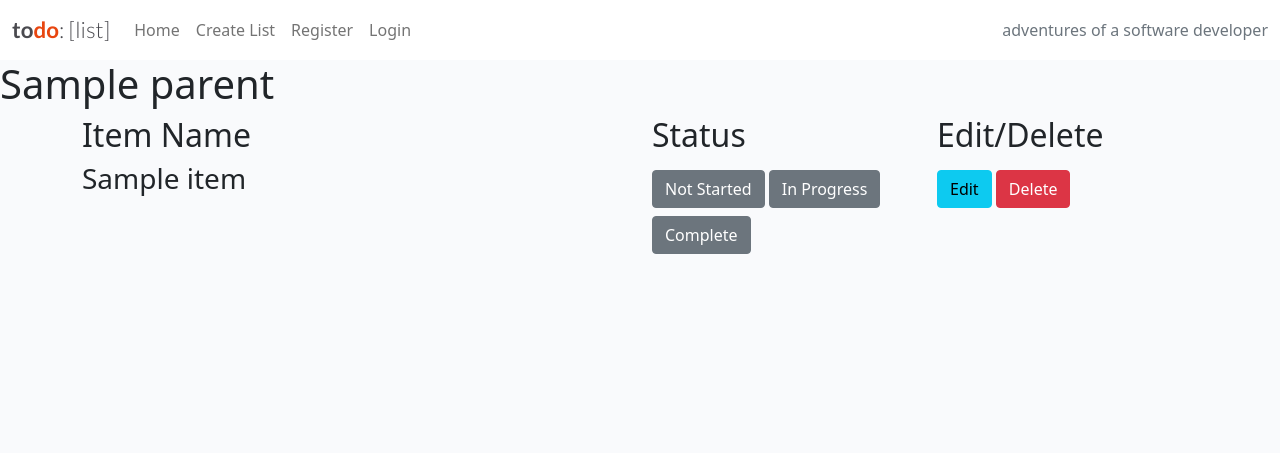
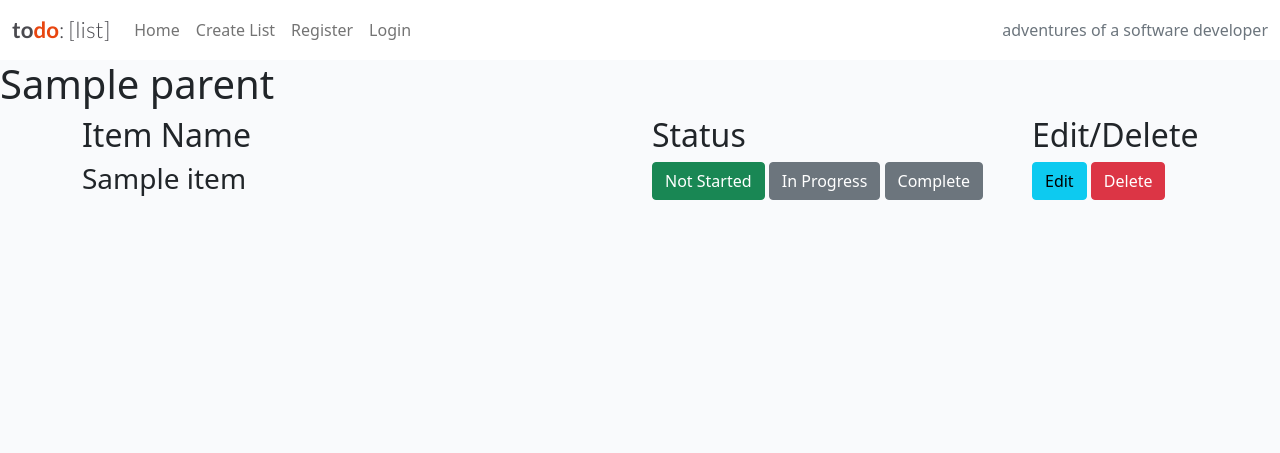
Before and after one commit to SolaraCI/capstone-list, a Django app: template todo/templates/todo/view_list.html in a window 1280 px wide. Shown: the top 453 px of the page. Run offline with Django 4.2, Linux system fonts and the light colour scheme; tables that the repository leaves empty hold one stand-in row (values such as "Sample post"); the template is opened without the code that fills it: values that come from a table or form of the project are taken from there, most other values are stand-ins (such as "Sample title", 1, 10 or a date in 2020); some libraries are stand-ins or nearby versions.

Commit message:
allow new items created by script.js to correctly display status

```diff
--- a/static/js/script.js
+++ b/static/js/script.js
@@ -26,33 +26,25 @@ document.addEventListener("DOMContentLoaded", function () {
             if (data.success) {
             var newItem = document.createElement("div");
             newItem.classList.add("row");
+
+            // Determine the button classes based on the item status
+          var status0Class = data.item_status == 0 ? "btn-success" : "btn-secondary";
+          var status1Class = data.item_status == 1 ? "btn-success" : "btn-secondary";
+          var status2Class = data.item_status == 2 ? "btn-success" : "btn-secondary";
+
           newItem.innerHTML = `
             <div class="col-md-6">
               <h3 class="card-title item-name">${data.item_name}</h3>
             </div>
-                    <div class="col-md-3">
-                    {% if item.status === 0 %}
-                        <button type="button" class="btn btn-success mt-2" id="status_0_item_{{ item.pk }}">Not Started</button>
-                    {% else %}
-                        <button type="button" class="btn btn-secondary mt-2" id="status_0_item_{{ item.pk }}">Not Started</button>
-                    {% endif %}
-                    <!-- Highlights 'In Progress' button if status is 1 -->
-                    {% if item.status === 1 %}
-                        <button type="button" class="btn btn-success mt-2" id="status_1_item_{{ item.pk }}">In Progress</button>
-                    {% else %}
-                        <button type="button" class="btn btn-secondary mt-2" id="status_1_item_{{ item.pk }}">In Progress</button>
-                    {% endif %}
-                    <!-- Highlights 'Complete' button if status is 2 -->
-                    {% if item.status === 2 %}
-                        <button type="button" class="btn btn-success mt-2" id="status_2_item_{{ item.pk }}">Complete</button>
-                    {% else %}
-                        <button type="button" class="btn btn-secondary mt-2" id="status_2_item_{{ item.pk }}">Complete</button>
-                    {% endif %}
+            <div class="col-md-4">
+              <button type="button" class="btn ${status0Class}" id="status_0_item_${data.item_id}">Not Started</button>
+              <button type="button" class="btn ${status1Class}" id="status_1_item_${data.item_id}">In Progress</button>
+              <button type="button" class="btn ${status2Class}" id="status_2_item_${data.item_id}">Complete</button>
             </div>
-                    <div class="col-md-3">
+            <div class="col-md-2">
               <form class="edit_delete_form" method="" action="">
-                        <button type="button" class="btn btn-info mt-2" id="edit_item_${data.item_id}">Edit</button>
-                        <button type="button" class="btn btn-danger mt-2" id="delete_item_${data.item_id}">Delete</button>
+                <button type="button" class="btn btn-info" id="edit_item_${data.item_id}">Edit</button>
+                <button type="button" class="btn btn-danger" id="delete_item_${data.item_id}">Delete</button>
               </form>
             </div>
           `;
--- a/todo/templates/todo/view_list.html
+++ b/todo/templates/todo/view_list.html
@@ -7,23 +7,38 @@
 <div class="container" id="item-container">
   <div class="row">
     <div class="col-md-6"><h2 class="card-title">Item Name</h2></div>
-    <div class="col-md-3"><h2 class="card-title">Status</h2></div>
-    <div class="col-md-3"><h2 class="card-title">Edit/Delete</h2></div>
+    <div class="col-md-4"><h2 class="card-title">Status</h2></div>
+    <div class="col-md-2"><h2 class="card-title">Edit/Delete</h2></div>
   </div>
   {% for item in item_list %}
   <div class="row">
     <div class="col-md-6">
       <h3 class="card-title item-name">{{ item.item_name }} </h3>
     </div>
-    <div class="col-md-3">
-      <button type="button" class="btn btn-secondary mt-2" id="status_0_item_{{ item.pk }}">Not Started</button>
-      <button type="button" class="btn btn-secondary mt-2" id="status_1_item_{{ item.pk }}">In Progress</button>
-      <button type="button" class="btn btn-secondary mt-2" id="status_2_item_{{ item.pk }}">Complete</button>
+    <div class="col-md-4">
+      <!-- Highlights 'Not Started' button if status is 0 -->
+      {% if item.status == 0 %}
+        <button type="button" class="btn btn-success" id="status_0_item_{{ item.pk }}">Not Started</button>
+      {% else %}
+        <button type="button" class="btn btn-secondary" id="status_0_item_{{ item.pk }}">Not Started</button>
+      {% endif %}
+      <!-- Highlights 'In Progress' button if status is 1 -->
+      {% if item.status == 1 %}
+        <button type="button" class="btn btn-success" id="status_1_item_{{ item.pk }}">In Progress</button>
+      {% else %}
+        <button type="button" class="btn btn-secondary" id="status_1_item_{{ item.pk }}">In Progress</button>
+      {% endif %}
+      <!-- Highlights 'Complete' button if status is 2 -->
+      {% if item.status == 2 %}
+        <button type="button" class="btn btn-success" id="status_2_item_{{ item.pk }}">Complete</button>
+      {% else %}
+        <button type="button" class="btn btn-secondary" id="status_2_item_{{ item.pk }}">Complete</button>
+      {% endif %}
     </div>
-    <div class="col-md-3">
+    <div class="col-md-2">
       <form class="edit_delete_form" method="" action="">
-        <button type="button" class="btn btn-info mt-2" id="edit_item_{{ item.pk }}">Edit</button>
-        <button type="button" class="btn btn-danger mt-2" id="delete_item_{{ item.pk }}">Delete</button>
+        <button type="button" class="btn btn-info" id="edit_item_{{ item.pk }}">Edit</button>
+        <button type="button" class="btn btn-danger" id="delete_item_{{ item.pk }}">Delete</button>
       </form>
     </div>
   </div>
--- a/todo/views.py
+++ b/todo/views.py
@@ -47,7 +47,7 @@ class SingleListView(generic.ListView):
             item = form.save(commit=False)
             item.parent_list = self.parent_list
             item.save()
-            return JsonResponse({'success': True, 'item_name': item.item_name, 'item_id': item.pk})
+            return JsonResponse({'success': True, 'item_name': item.item_name, 'item_id': item.pk, 'item_status': item.status})
         else:
             return JsonResponse({'success': False, 'errors': form.errors})
 
```
Lines whose indentation alone changed are shown as unchanged.
